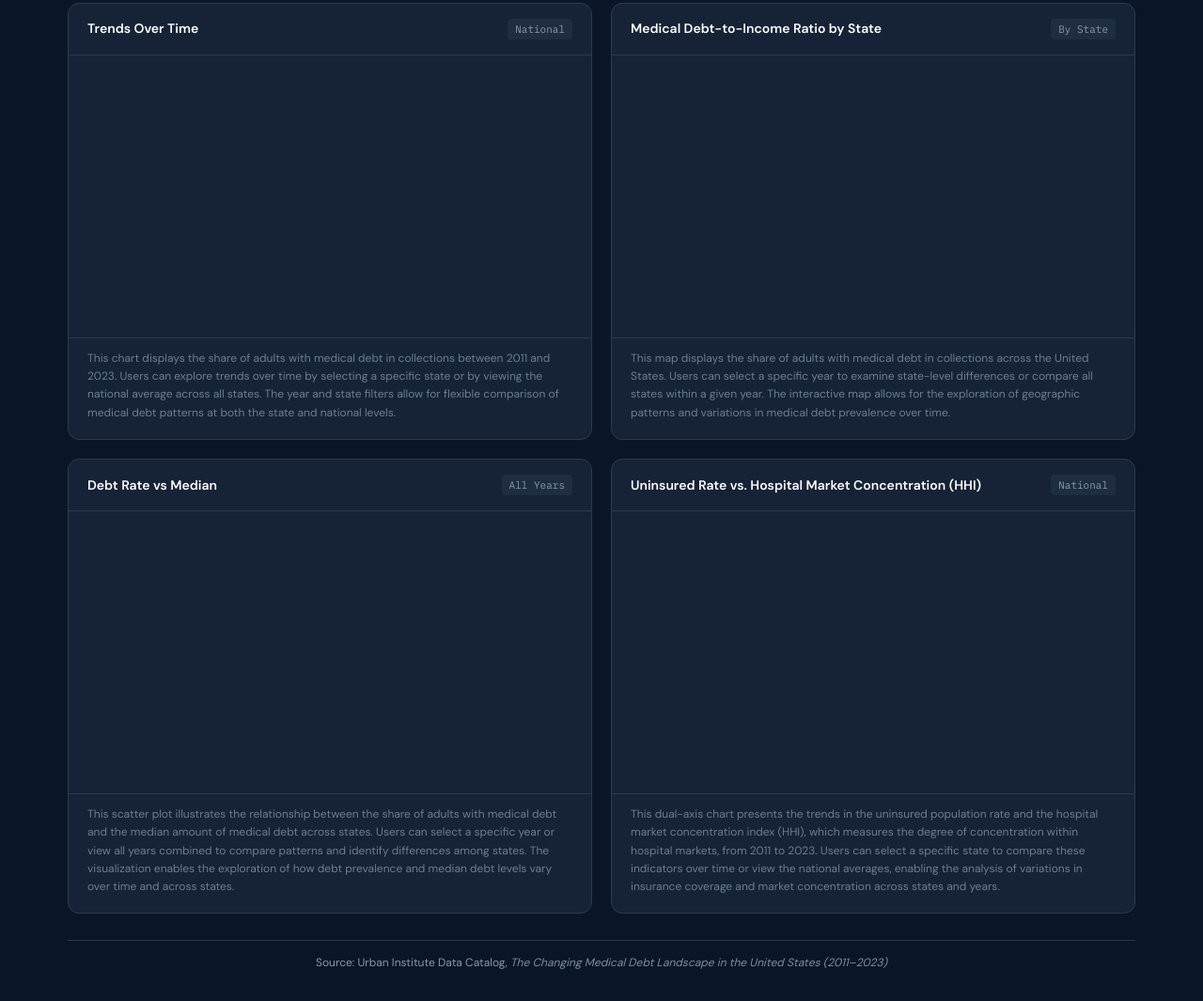
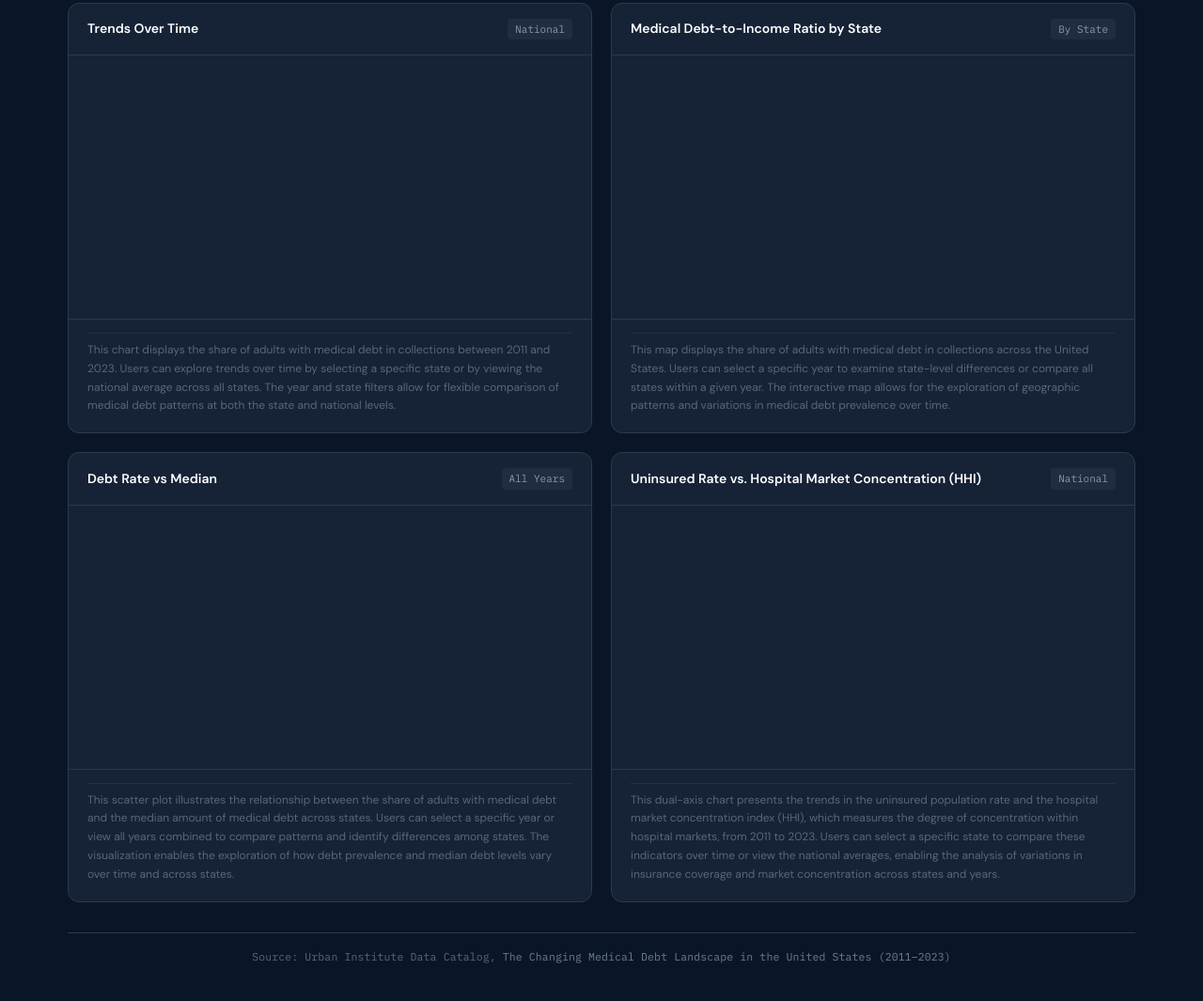
Before and after one commit to palemoke/medical-debt, a plain HTML site: page index.html in a window 1280 px wide. Shown: the part 221-1286 px from the top of the page at 94% size. Drawn offline with nearby package versions, Linux system fonts and the light colour scheme; no server answers.

Commit message:
Add files via upload

```diff
--- a/index.html
+++ b/index.html
@@ -39,8 +39,10 @@
         <div class="chart-body">
           <canvas id="line-chart"></canvas>
         </div>
+        <div class="chart-info">
           <div class="chart-insight" id="line-insight"></div>
           <div class="chart-description">This chart displays the share of adults with medical debt in collections between 2011 and 2023. Users can explore trends over time by selecting a specific state or by viewing the national average across all states. The year and state filters allow for flexible comparison of medical debt patterns at both the state and national levels.</div>
+        </div>
       </div>
 
       <div class="chart-card">
@@ -50,8 +52,10 @@
         </div>
         <div class="chart-body chart-body-heatmap" id="heatmap-container">
           </div>
+        <div class="chart-info">
           <div class="chart-insight" id="map-insight"></div>
           <div class="chart-description">This map displays the share of adults with medical debt in collections across the United States. Users can select a specific year to examine state-level differences or compare all states within a given year. The interactive map allows for the exploration of geographic patterns and variations in medical debt prevalence over time.</div>
+        </div>
       </div>
 
       <div class="chart-card">
@@ -62,8 +66,10 @@
         <div class="chart-body">
           <canvas id="scatter-chart"></canvas>
         </div>
+        <div class="chart-info">
           <div class="chart-insight" id="scatter-insight"></div>
           <div class="chart-description">This scatter plot illustrates the relationship between the share of adults with medical debt and the median amount of medical debt across states. Users can select a specific year or view all years combined to compare patterns and identify differences among states. The visualization enables the exploration of how debt prevalence and median debt levels vary over time and across states.</div>
+        </div>
       </div>
 
       <div class="chart-card">
@@ -74,8 +80,10 @@
         <div class="chart-body">
           <canvas id="bar-chart"></canvas>
         </div>
+        <div class="chart-info">
           <div class="chart-insight" id="bar-insight"></div>
           <div class="chart-description">This dual-axis chart presents the trends in the uninsured population rate and the hospital market concentration index (HHI), which measures the degree of concentration within hospital markets, from 2011 to 2023. Users can select a specific state to compare these indicators over time or view the national averages, enabling the analysis of variations in insurance coverage and market concentration across states and years.</div>
+        </div>
       </div>
     </section>
 
--- a/style.css
+++ b/style.css
@@ -255,38 +255,51 @@ main {
   height: 100% !important;
 }
 
+.chart-info {
+  border-top: 1px solid var(--border-color);
+  padding: 14px 20px 18px;
+  display: flex;
+  flex-direction: column;
+  gap: 8px;
+}
+
 .chart-insight {
-  padding: 0 20px 16px;
   font-size: 12px;
-  color: #8899a8;
+  font-family: 'IBM Plex Mono', monospace;
+  color: var(--text-secondary);
   line-height: 1.5;
 }
 
+.chart-insight:empty {
+  display: none;
+}
+
 .chart-insight strong {
-  color: #00d4ff;
+  color: var(--accent-primary);
 }
 
 .chart-description {
-  padding: 12px 20px 18px;
   font-size: 12px;
-  color: #6a7f90;
-  line-height: 1.6;
-  border-top: 1px solid var(--border-color);
-  margin-top: 4px;
+  color: #56687a;
+  line-height: 1.65;
+  padding-top: 8px;
+  border-top: 1px solid rgba(42, 58, 77, 0.6);
 }
 
 .data-source {
-  margin-top: 28px;
-  padding: 14px 0 8px;
+  margin-top: 32px;
+  padding: 16px 0 4px;
   border-top: 1px solid var(--border-color);
-  font-size: 12px;
-  color: var(--text-secondary);
+  font-size: 11.5px;
+  font-family: 'IBM Plex Mono', monospace;
+  color: #56687a;
   text-align: center;
+  letter-spacing: 0.01em;
 }
 
 .data-source em {
-  font-style: italic;
-  color: #7a8fa0;
+  font-style: normal;
+  color: #6a7f90;
 }
 
 /* Responsive */
```
Lines whose indentation alone changed are shown as unchanged.
